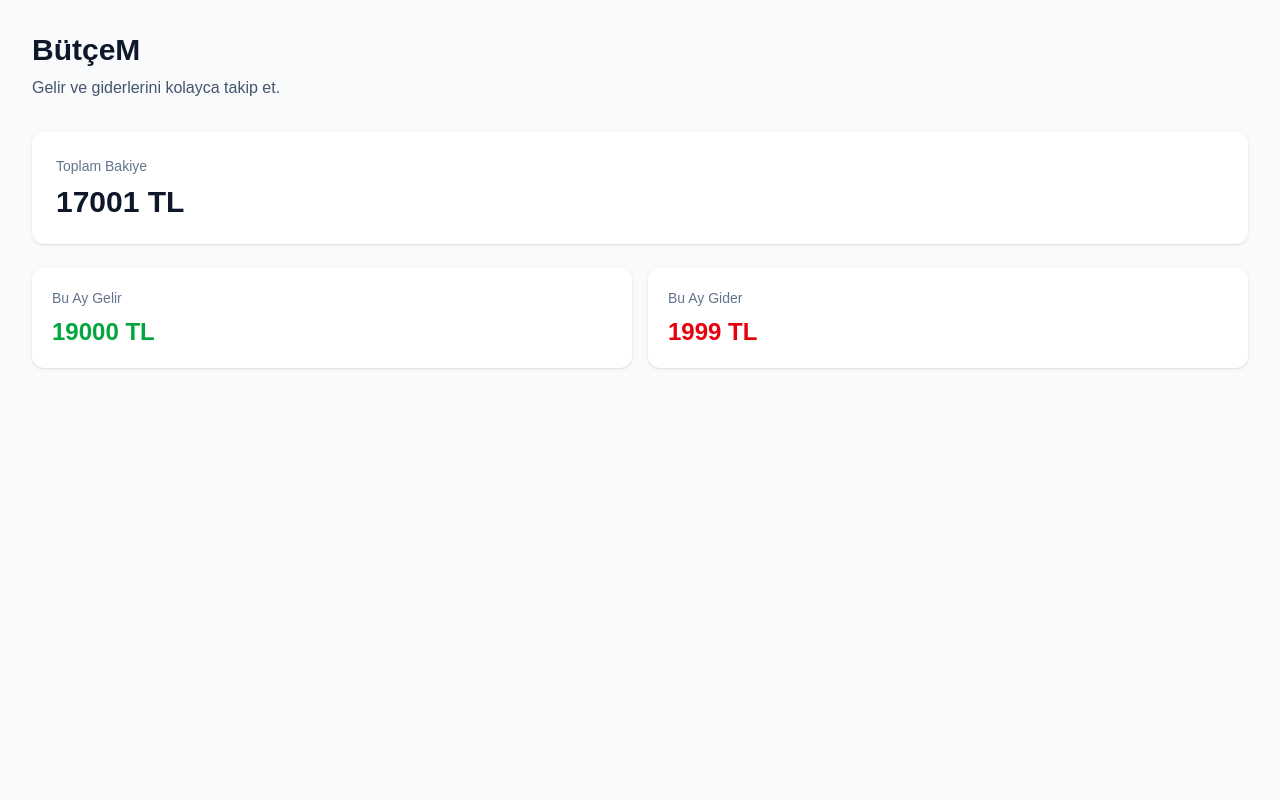
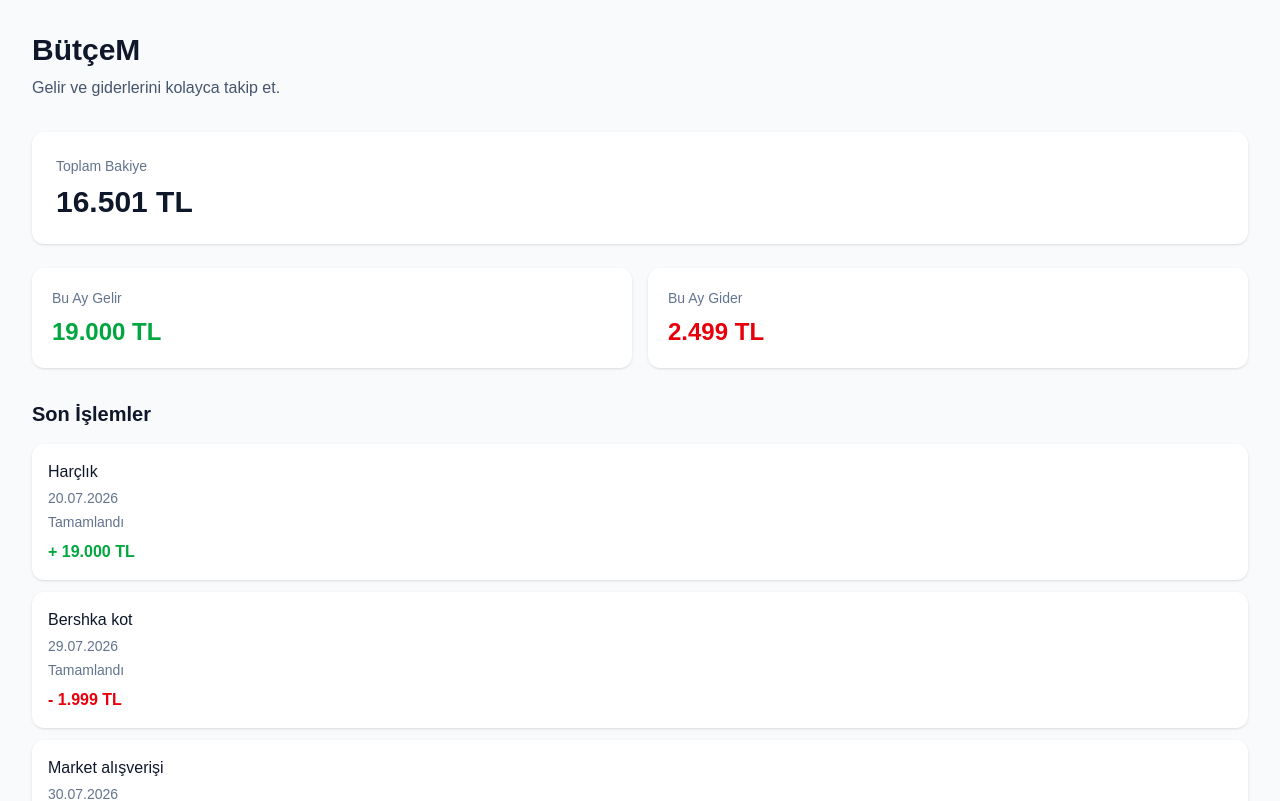
Before and after one commit to ennurekmekci/butcem, a Next.js app: page / in a window 1280 px wide. Shown: the top 801 px of the page. Built offline with nearby package versions, Linux system fonts and the light colour scheme.

Commit message:
feat: add transaction summaries and recent transaction list

```diff
--- a/app/page.tsx
+++ b/app/page.tsx
@@ -1,7 +1,83 @@
+type TransactionType = "income" | "expense";
+type TransactionStatus = "completed" | "planned";
+
+interface Transaction {
+  id: number;
+  description: string;
+  amount: number;
+  transactionType: TransactionType;
+  status: TransactionStatus;
+  date: string;
+}
+
+function formatMoney(amount: number): string {
+  return amount.toLocaleString("tr-TR");
+}
+
+function formatDate(date: string): string {
+  return date.split("-").reverse().join(".");
+}
+
 export default function Home() {
-  const totalIncome = 19000;
-  const totalExpense = 1999;
+  const transactions: Transaction[] = [
+    {
+      id: 1,
+      description: "Harçlık",
+      amount: 19000,
+      transactionType: "income",
+      status: "completed",
+      date: "2026-07-20",
+    },
+    {
+      id: 2,
+      description: "Bershka kot",
+      amount: 1999,
+      transactionType: "expense",
+      status: "completed",
+      date: "2026-07-29",
+    },
+    {
+      id: 3,
+      description: "Market alışverişi",
+      amount: 500,
+      transactionType: "expense",
+      status: "completed",
+      date: "2026-07-30",
+    },
+    {
+      id: 4,
+      description: "KYK yurt",
+      amount: 1200,
+      transactionType: "expense",
+      status: "planned",
+      date: "2026-09-20",
+    },
+  ];
+
+  const incomeTransactions = transactions.filter(
+    (transaction) =>
+      transaction.transactionType === "income" &&
+      transaction.status === "completed",
+  );
+
+  const expenseTransactions = transactions.filter(
+    (transaction) =>
+      transaction.transactionType === "expense" &&
+      transaction.status === "completed",
+  );
+
+  const totalIncome = incomeTransactions.reduce(
+    (total, transaction) => total + transaction.amount,
+    0,
+  );
+
+  const totalExpense = expenseTransactions.reduce(
+    (total, transaction) => total + transaction.amount,
+    0,
+  );
+
   const totalBalance = totalIncome - totalExpense;
+
   return (
     <main className="min-h-screen bg-slate-50 p-8">
       <h1 className="text-3xl font-bold text-slate-900">BütçeM</h1>
@@ -14,7 +90,7 @@ export default function Home() {
         <p className="text-sm text-slate-500">Toplam Bakiye</p>
 
         <p className="mt-2 text-3xl font-semibold text-slate-900">
-          {totalBalance} TL
+          {formatMoney(totalBalance)} TL
         </p>
       </div>
 
@@ -23,7 +99,7 @@ export default function Home() {
           <p className="text-sm text-slate-500">Bu Ay Gelir</p>
 
           <p className="mt-2 text-2xl font-semibold text-green-600">
-            {totalIncome} TL
+            {formatMoney(totalIncome)} TL
           </p>
         </div>
 
@@ -31,8 +107,43 @@ export default function Home() {
           <p className="text-sm text-slate-500">Bu Ay Gider</p>
 
           <p className="mt-2 text-2xl font-semibold text-red-600">
-            {totalExpense} TL
+            {formatMoney(totalExpense)} TL
           </p>
+        </div>
+      </section>
+
+      <section className="mt-8">
+        <h2 className="text-xl font-semibold text-slate-900">Son İşlemler</h2>
+
+        <div className="mt-4 space-y-3">
+          {transactions.map((transaction) => (
+            <div
+              key={transaction.id}
+              className="rounded-xl bg-white p-4 shadow-sm"
+            >
+              <p className="font-medium text-slate-900">
+                {transaction.description}
+              </p>
+
+              <p className="mt-1 text-sm text-slate-500">
+                {formatDate(transaction.date)}
+              </p>
+
+              <p className="mt-1 text-sm text-slate-500">
+                {transaction.status === "completed" ? "Tamamlandı" : "Planlandı"}
+              </p>
+
+              <p
+                className={`mt-2 font-semibold ${transaction.transactionType === "income"
+                  ? "text-green-600"
+                  : "text-red-600"
+                  }`}
+              >
+                {transaction.transactionType === "income" ? "+" : "-"}{" "}
+                {formatMoney(transaction.amount)} TL
+              </p>
+            </div>
+          ))}
         </div>
       </section>
     </main>
```
